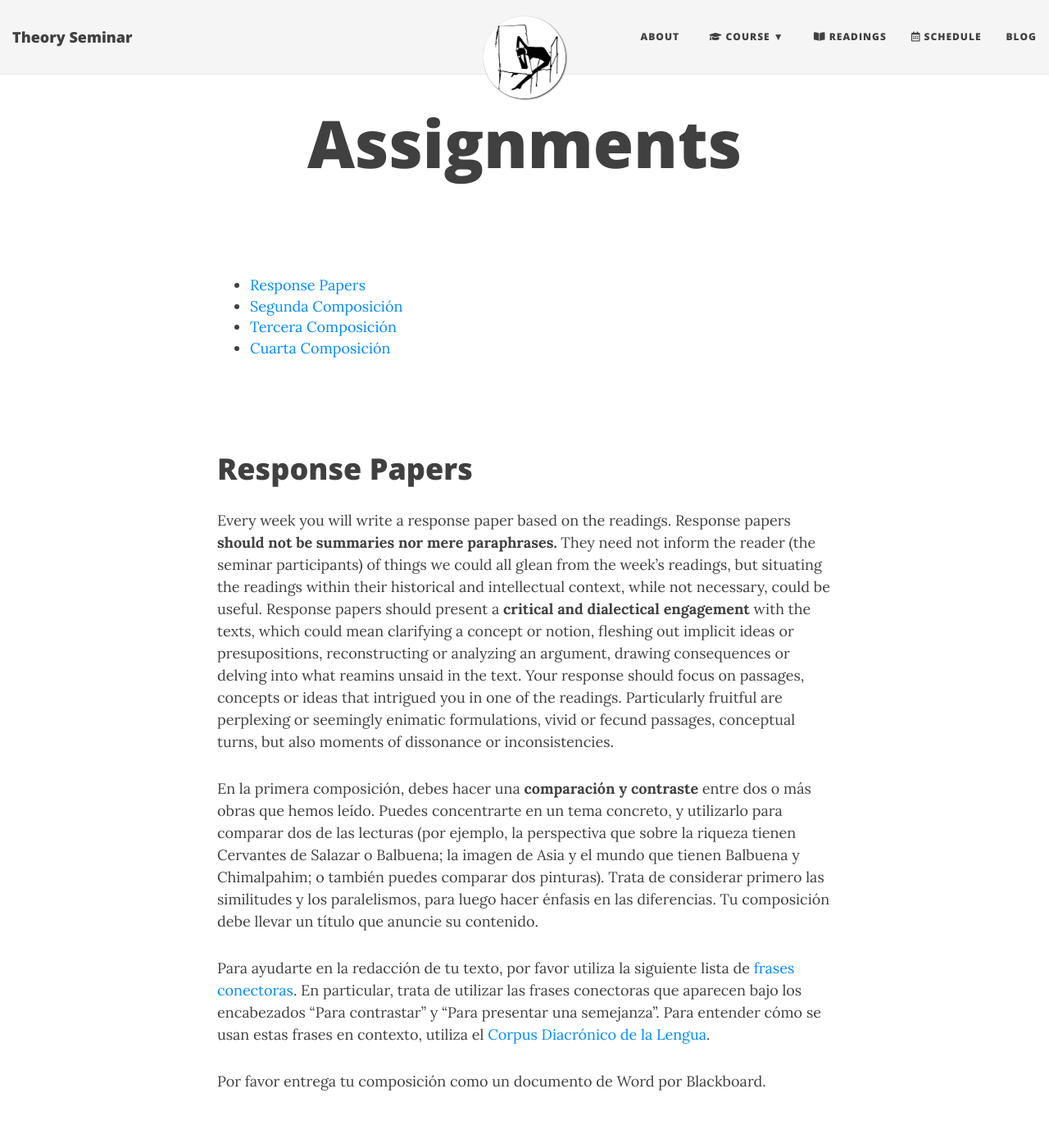
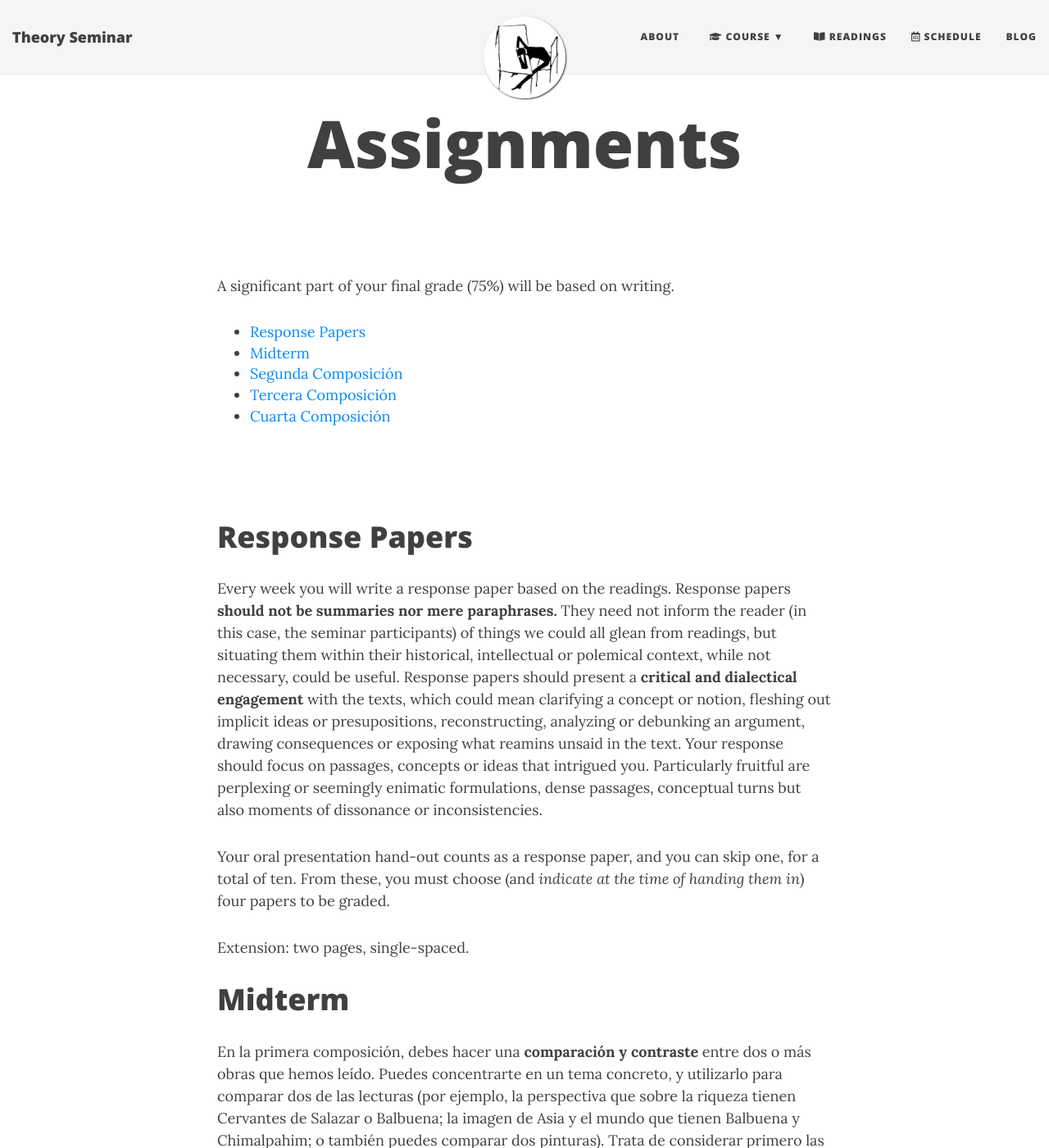
Before and after one commit to Hipomenes/bu-theory-course, a Jekyll site: the page built from assignments.md, in a window 1280 px wide and 1400 px high. Shown: the whole window at 82% size. Built offline with Jekyll 4.4.1, drawn with Linux system fonts in a browser that asks for light colours; nearby versions of some CDN libraries.

Commit message:
Update assignments.md

```diff
--- a/assignments.md
+++ b/assignments.md
@@ -5,6 +5,7 @@ title: Assignments
 
 <br>
 
+A significant part of your final grade (75%) will be based on writing.
 
 
 
@@ -16,8 +17,13 @@ title: Assignments
 
 # Response Papers
 
-Every week you will write a response paper based on the readings. Response papers **should not be summaries nor mere paraphrases.** They need not inform the  reader (the seminar participants) of things we could all glean from the week's readings, but situating the readings within their historical and intellectual context, while not necessary, could be useful. Response papers should present a **critical and dialectical engagement** with the texts, which could mean clarifying a concept or notion, fleshing out implicit ideas or presupositions, reconstructing or analyzing an argument, drawing consequences or delving into what reamins unsaid in the text. Your response should focus on passages, concepts or ideas that intrigued you in one of the readings. Particularly fruitful are perplexing or  seemingly enimatic formulations, vivid or fecund passages, conceptual turns, but also moments of dissonance or inconsistencies.
+Every week you will write a response paper based on the readings. Response papers **should not be summaries nor mere paraphrases.** They need not inform the reader (in this case, the seminar participants) of things we could all glean from readings, but situating them within their historical, intellectual or polemical context, while not necessary, could be useful. Response papers should present a **critical and dialectical engagement** with the texts, which could mean clarifying a concept or notion, fleshing out implicit ideas or presupositions, reconstructing, analyzing or debunking an argument, drawing consequences or exposing what reamins unsaid in the text. Your response should focus on passages, concepts or ideas that intrigued you. Particularly fruitful are perplexing or seemingly enimatic formulations, dense passages, conceptual turns but also moments of dissonance or inconsistencies.
 
+Your oral presentation hand-out counts as a response paper, and you can skip one, for a total of ten. From these, you must choose (and *indicate at the time of handing them in*) four papers to be graded.
+
+Extension: two pages, single-spaced.
+
+# Midterm
 
 
 En la primera composición, debes hacer una **comparación y contraste** entre dos o más obras que hemos leído. Puedes concentrarte en un tema concreto, y utilizarlo para comparar dos de las lecturas (por ejemplo, la perspectiva que sobre la riqueza tienen Cervantes de Salazar o Balbuena; la imagen de Asia y el mundo que tienen Balbuena y Chimalpahim; o también puedes comparar dos pinturas). Trata de considerar primero las similitudes y los paralelismos, para luego hacer énfasis en las diferencias. Tu composición debe llevar un título que anuncie su contenido.
```
